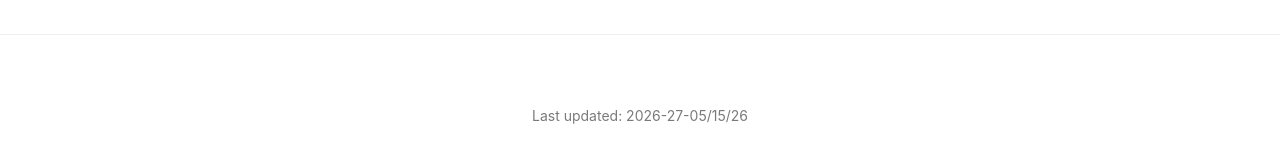
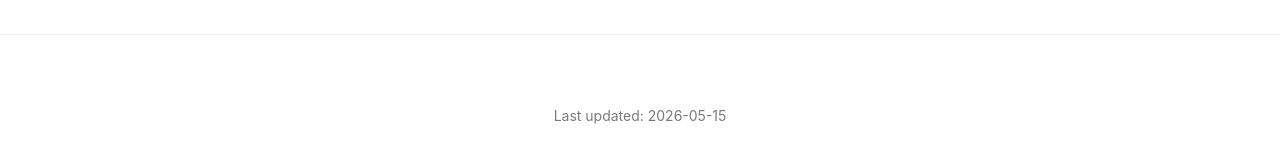
Before and after one commit to obis-usa/obis-usa.github.io, a Jekyll site: the page built from index.md, in a window 1280 px wide. Shown: the part 729-892 px from the top of the page. Built offline with Jekyll 4.4.1, drawn with Linux system fonts in a browser that asks for light colours; part of the change alters nothing that is shown.

```diff
--- a/_includes/footer.html
+++ b/_includes/footer.html
@@ -17,7 +17,7 @@
         </a>
       {% endif %}
     </nav>
-    <span>Last updated: {{ site.time | date: '%Y-%M-%D' }}</span>
+    <span>Last updated: {{ site.time | date: '%Y-%m-%d' }}</span>
   </div>
 </footer>
 <script async src="{{ "/assets/js/bundle.js" | relative_url }}"></script>
```
